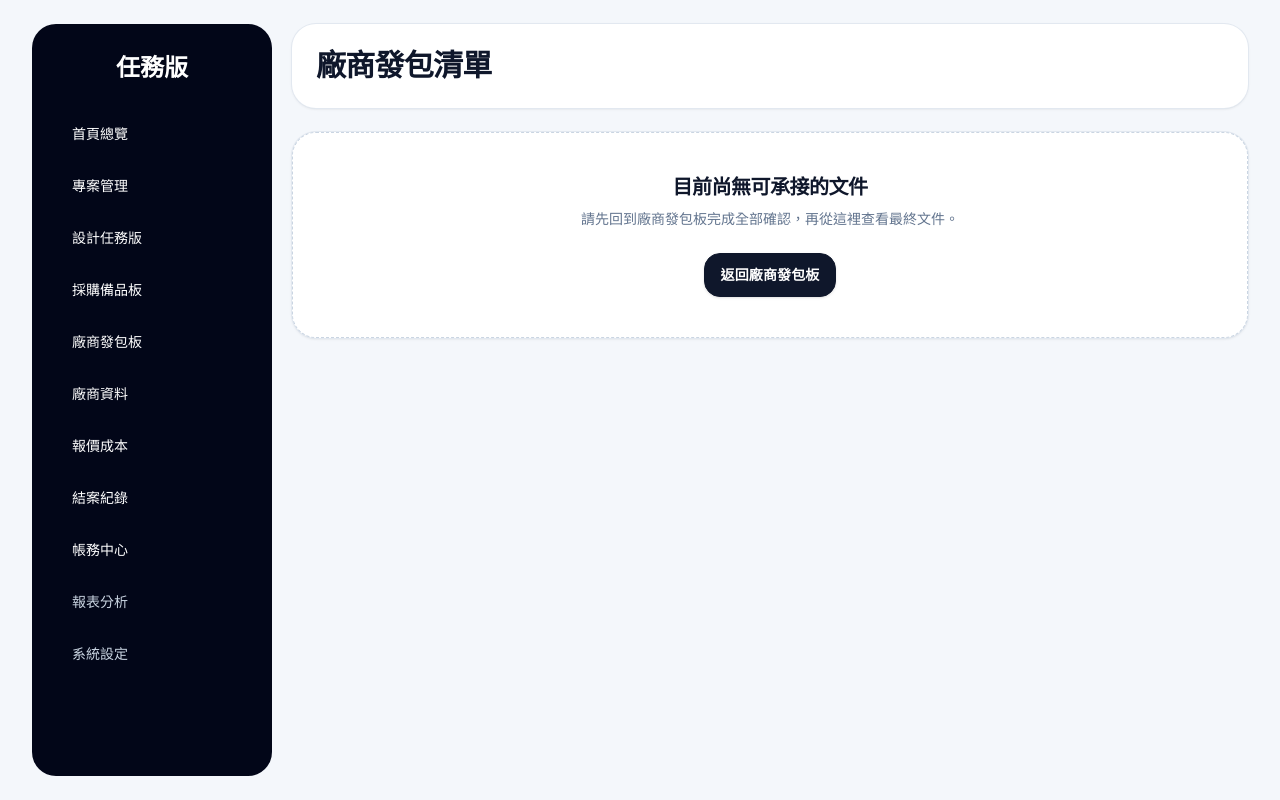
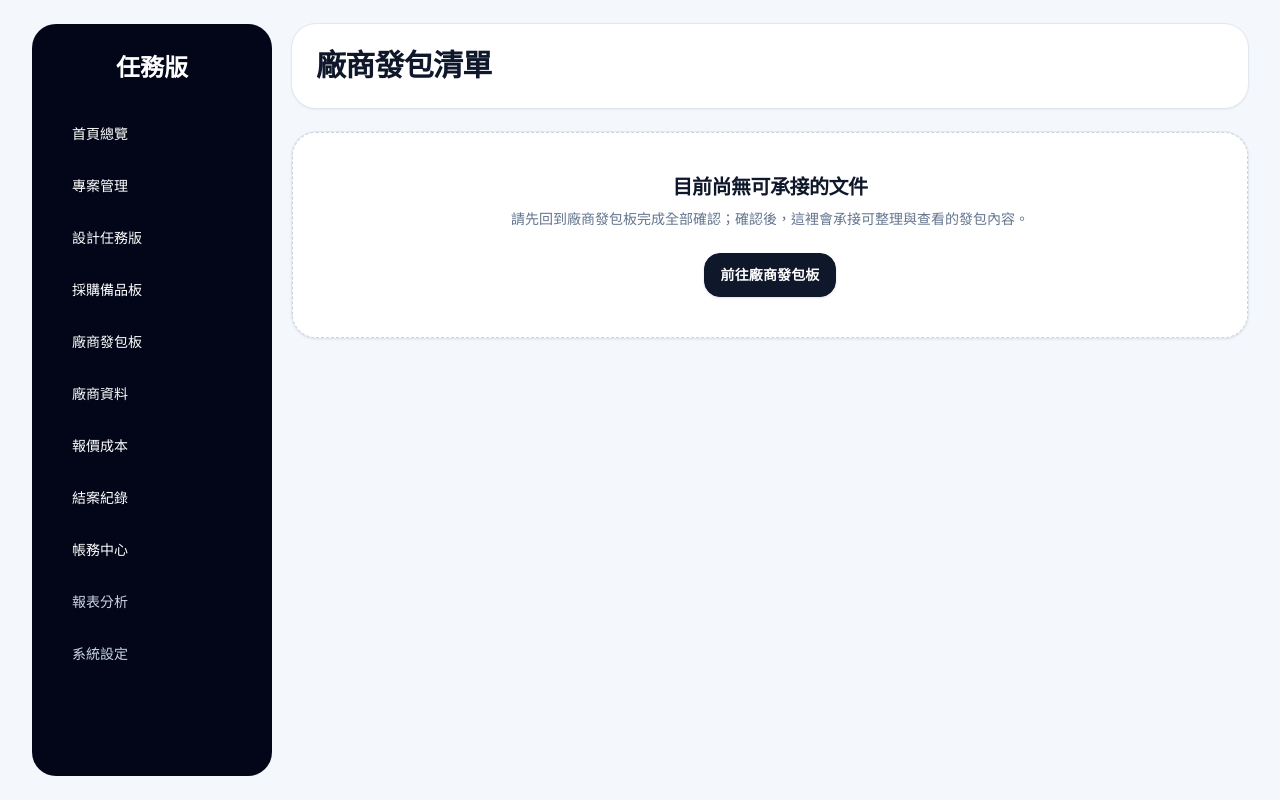
Before and after one commit to willy841/projectflow, a Next.js app in the folder project-mgmt/: page /vendor-packages in a window 1280 px wide. Built offline with nearby package versions, Linux system fonts and the light colour scheme.

Commit message:
fix: restore vendor file wording

```diff
--- a/project-mgmt/src/app/vendor-packages/page.tsx
+++ b/project-mgmt/src/app/vendor-packages/page.tsx
@@ -39,8 +39,8 @@ export default async function VendorPackagesPage() {
         )) : (
           <WorkspaceEmptyState
             title="目前尚無可承接的文件"
-            description="請先回到廠商發包板完成全部確認，再從這裡查看最終文件。"
-            actions={<Link href="/vendor-assignments" className={workspacePrimaryButtonClass}>返回廠商發包板</Link>}
+            description="請先回到廠商發包板完成全部確認；確認後，這裡會承接可整理與查看的發包內容。"
+            actions={<Link href="/vendor-assignments" className={workspacePrimaryButtonClass}>前往廠商發包板</Link>}
           />
         )}
       </section>
```
